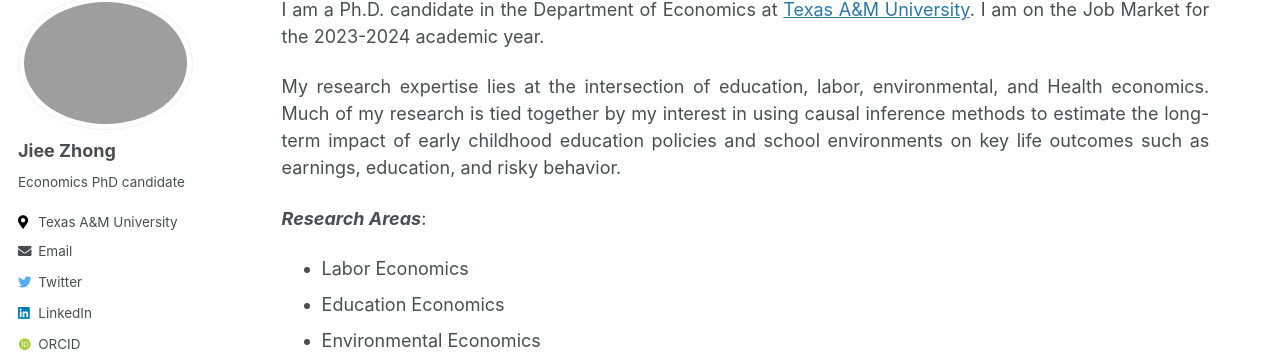
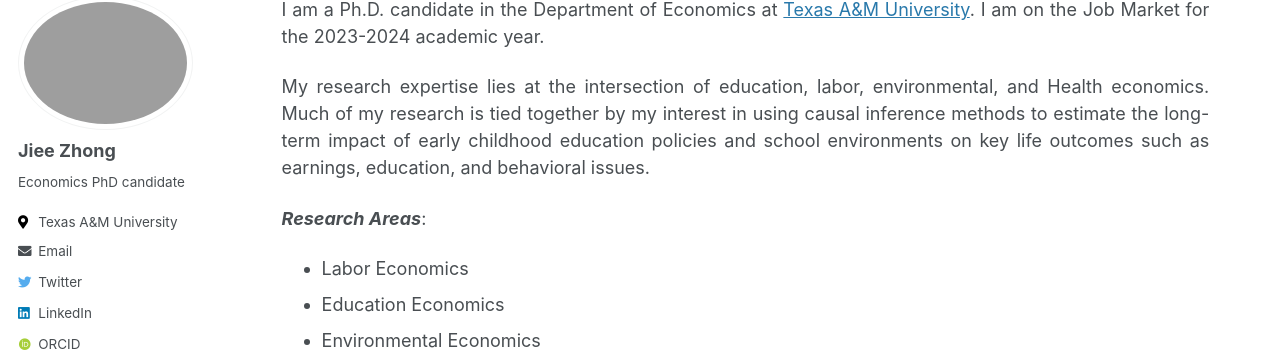
Before and after one commit to jieezhong/jieezhong.github.io, a Jekyll site: the page built from _pages/about.md, in a window 1280 px wide. Shown: the part 252-604 px from the top of the page. Built offline with Jekyll 4.4.1, drawn with Linux system fonts in a browser that asks for light colours; some web fonts are replaced.

Commit message:
Update about.md

```diff
--- a/_pages/about.md
+++ b/_pages/about.md
@@ -7,7 +7,7 @@ header:
 
 I am a Ph.D. candidate in the Department of Economics at [Texas A&M University](https://liberalarts.tamu.edu/economics/). I am on the Job Market for the 2023-2024 academic year.
 
-My research expertise lies at the intersection of education, labor, environmental, and Health economics. Much of my research is tied together by my interest in using causal inference methods to estimate the long-term impact of early childhood education policies and school environments on key life outcomes such as earnings, education, and risky behavior.
+My research expertise lies at the intersection of education, labor, environmental, and Health economics. Much of my research is tied together by my interest in using causal inference methods to estimate the long-term impact of early childhood education policies and school environments on key life outcomes such as earnings, education, and behavioral issues.
 
 ***Research Areas***:
 - Labor Economics
```
